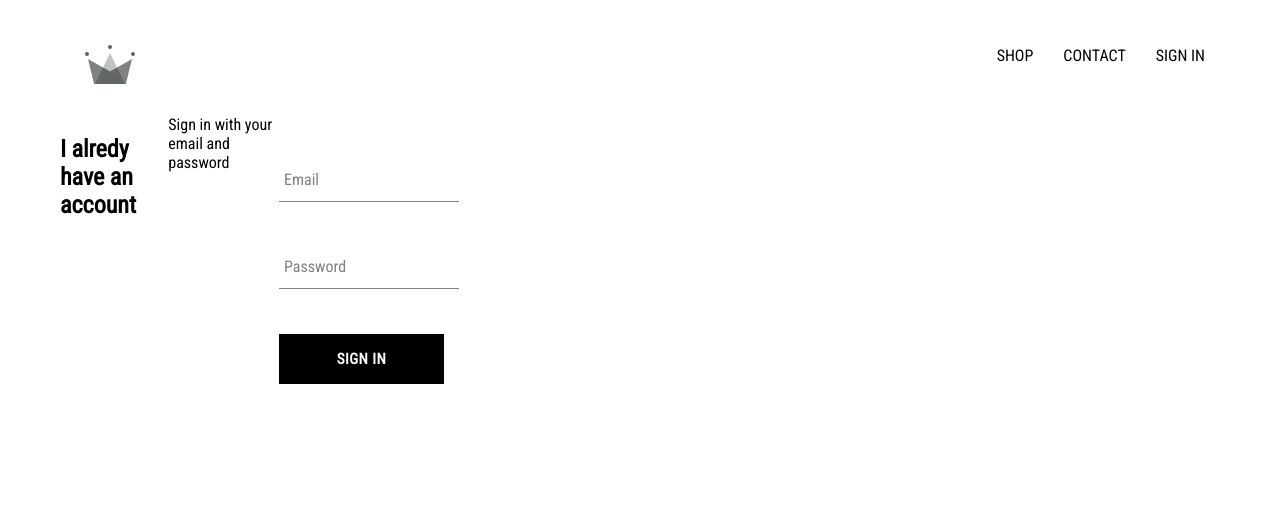
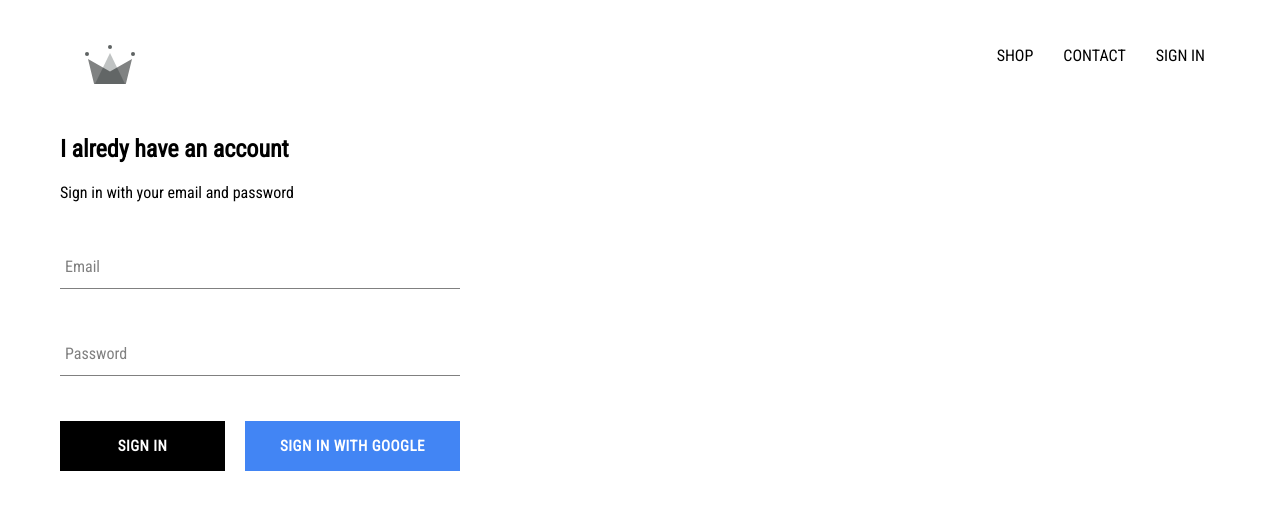
Before and after one commit to oscarcge/crwn-clothing, a React (Create React App) app: page /signin in a window 1280 px wide. Shown: the top 510 px of the page. Built offline with nearby package versions, Linux system fonts and the light colour scheme; no server answers.

Commit message:
integrated firebase into application, created sign in page with sign in component and sign in with google

```diff
--- a/package.json
+++ b/package.json
@@ -6,6 +6,7 @@
     "@testing-library/jest-dom": "^4.2.4",
     "@testing-library/react": "^9.3.2",
     "@testing-library/user-event": "^7.1.2",
+    "firebase": "^7.14.0",
     "node-sass": "^4.13.1",
     "react": "^16.13.1",
     "react-dom": "^16.13.1",
--- a/src/App.css
+++ b/src/App.css
@@ -11,3 +11,7 @@ a {
 .header a:hover {
     color: gray;
 }
+
+* {
+    box-sizing: border-box;
+}
--- a/src/App.js
+++ b/src/App.js
@@ -1,16 +1,40 @@
 import React from 'react';
 import { Switch, Route } from 'react-router-dom';
 import './App.css';
-
+// components
 import HomePage from './pages/homepage/homepage.component';
 import ShopPage from './pages/shop/shop.component';
 import Header from './components/header/header.component';
 import SingInAndSignUpPage from './components/signin-signup/signin-signup.component';
+// google authentication
+import { auth } from './firebase/firebase.utils';
 
-function App() {
+class App extends React.Component {
+  constructor(){
+    super();
+
+    this.state = {
+      currentUser: null
+    }
+  }
+
+  unsubscribeFromAuth = null;
+
+  componentDidMount(){
+    this.unsubscribeFromAuth = auth.onAuthStateChanged(user => {
+      this.setState({ currentUser: user });
+      console.log("FIREBASE USER INFO: ", user);
+    })
+  }
+
+  componentWillUnmount(){
+    this.unsubscribeFromAuth();
+  }
+
+  render() {
     return (
       <div>
-      <Header />
+        <Header currentUser={this.state.currentUser} />
         <Switch>
           <Route exact path="/" component={HomePage} />
           <Route  path="/shop" component={ShopPage} />
@@ -19,5 +43,6 @@ function App() {
       </div>
     );
   }
+}
 
 export default App;
--- a/src/components/custom-button/custom-button.component.jsx
+++ b/src/components/custom-button/custom-button.component.jsx
@@ -2,8 +2,8 @@ import React from 'react';
 
 import './custom-button.style.scss';
 
-const CustomButton = ({ children, ...otherProps }) => (
-    <button className="custom-button" {...otherProps}>
+const CustomButton = ({ children, isGoogleSignIn, ...otherProps }) => (
+    <button className={`${isGoogleSignIn ? 'google-sign-in' : ''} custom-button`} {...otherProps}>
         {children}
     </button>
 )
--- a/src/components/custom-button/custom-button.style.scss
+++ b/src/components/custom-button/custom-button.style.scss
@@ -19,4 +19,13 @@
       color: black;
       border: 1px solid black;
     }
+    &.google-sign-in {
+      background-color: #4285f4;
+      color: white;
+
+      &:hover {
+        background-color: #357ae8;
+        border:none;
+      }
+    }
   }
--- a/src/components/header/header.component.jsx
+++ b/src/components/header/header.component.jsx
@@ -2,10 +2,12 @@ import React from 'react';
 import { Link } from 'react-router-dom';
 import { ReactComponent as Logo } from '../../assets/crown.svg';
 
+import { auth } from '../../firebase/firebase.utils';
+
 
 import './header.style.scss';
 
-const Header = () => (
+const Header = ({ currentUser }) => (
     <div className="header">
 
         <Link className="logo-container" to="/">
@@ -14,7 +16,13 @@ const Header = () => (
         <div className="options">
             <Link className="option" to="/shop" >SHOP</Link>
             <Link className="option" to="/contact" >CONTACT</Link>
-            <Link className="option" to="/signin" >SIGN IN</Link>
+            {
+                currentUser ?
+                    <div className="option" onClick={() => auth.signOut()}>SIGN OUT</div>
+                :
+                <Link className="option" to="/signin" >SIGN IN</Link>
+
+            }
         </div>
     </div>
 )
--- a/src/components/header/header.style.scss
+++ b/src/components/header/header.style.scss
@@ -20,6 +20,7 @@
 
       .option {
         padding: 10px 15px;
+        cursor: pointer;
       }
     }
   }
--- a/src/components/signin/signin.component.jsx
+++ b/src/components/signin/signin.component.jsx
@@ -1,9 +1,9 @@
 import React from 'react';
 import FormInput from '../form-input/form-input.component'
 import CustomButton from '../custom-button/custom-button.component';
+import { singInWithGoogle } from '../../firebase/firebase.utils';
 
 import './signin.style.scss';
-
 class SignIn extends React.Component {
     constructor(props){
         super(props);
@@ -45,7 +45,10 @@ class SignIn extends React.Component {
                         handleChange={this.handleChange}
                         required />
 
-                    <CustomButton type="submit" value="Submit Form" >Sign In</CustomButton>
+                    <div className="buttons">
+                        <CustomButton type="submit" value="Submit Form" >Sign In</CustomButton>
+                        <CustomButton onClick={singInWithGoogle} isGoogleSignIn >Sign In With Google</CustomButton>
+                    </div>
 
                 </form>
 
--- a/src/components/signin/signin.style.scss
+++ b/src/components/signin/signin.style.scss
@@ -1,9 +1,13 @@
 .sign-in {
-    width: 30vw;
-    display: flex;
-    flex-direction: columns;
-
+        width: 400px;
+        display: flex;
+        flex-direction: column;
     .title {
         margin: 10px 0;
     }
+
+    .buttons {
+        display: flex;
+        justify-content: space-between;
+    }
 }
--- /dev/null
+++ b/src/firebase/firebase.utils.js
@@ -0,0 +1,27 @@
+import firebase from 'firebase/app';
+import 'firebase/firestore';
+import 'firebase/auth';
+
+
+
+
+const config = {
+    apiKey: "AIzaSyDwloXvkI45cSmKTe22DPeFQOZ3qEzQzvk",
+    authDomain: "crwn-db-b14d2.firebaseapp.com",
+    databaseURL: "https://crwn-db-b14d2.firebaseio.com",
+    projectId: "crwn-db-b14d2",
+    storageBucket: "crwn-db-b14d2.appspot.com",
+    messagingSenderId: "124224086522",
+    appId: "1:124224086522:web:6142ec00d26d604aa00443"
+};
+
+firebase.initializeApp(config);
+
+export const auth = firebase.auth();
+export const firestore = firebase.firestore();
+
+const provider = new firebase.auth.GoogleAuthProvider();
+provider.setCustomParameters( {promt: 'select_account' });
+export const singInWithGoogle = () => auth.signInWithPopup(provider);
+
+export default firebase
```
Also changed, not shown: 1 other file (tests, documents, lock files or other folders). Lines whose indentation alone changed are shown as unchanged.
